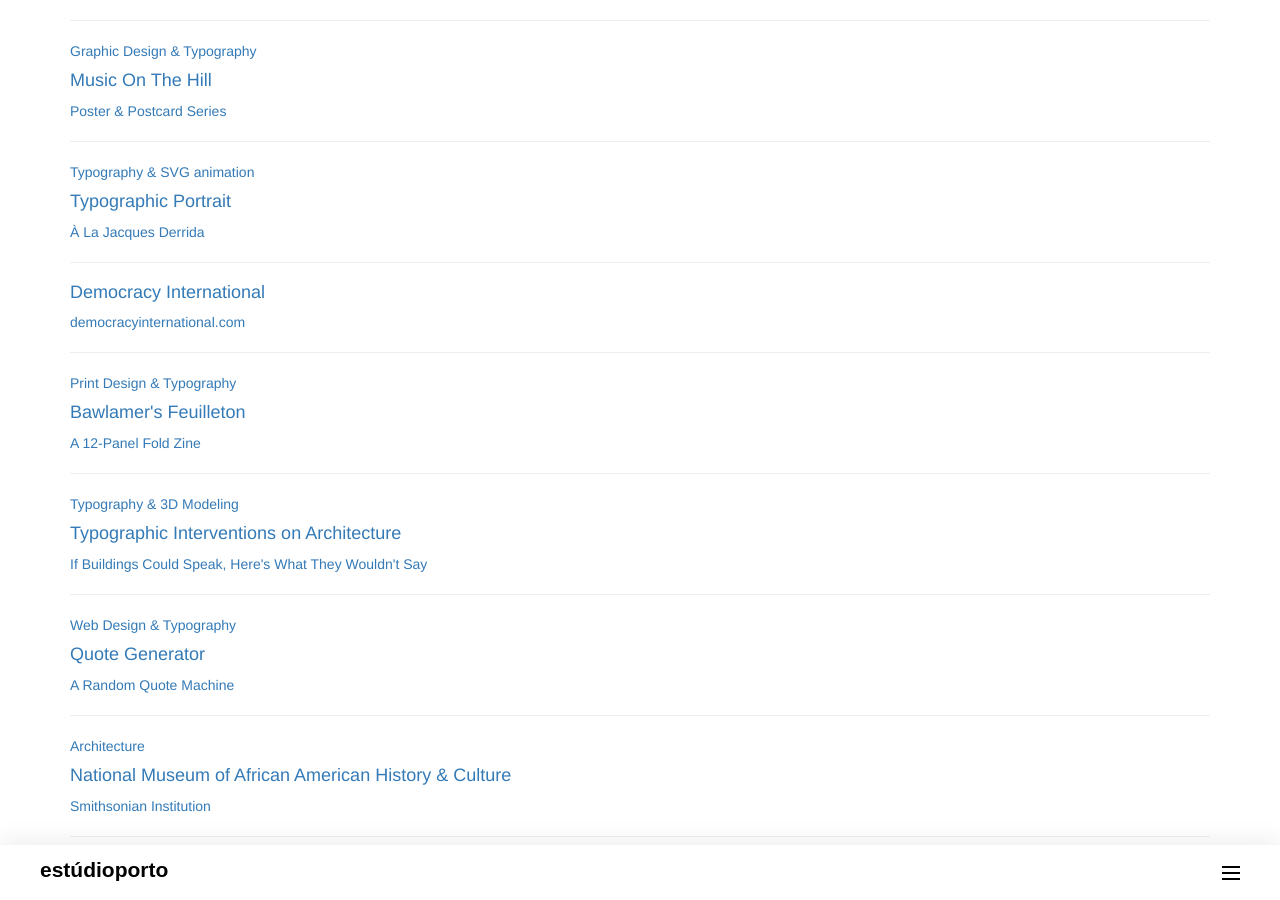
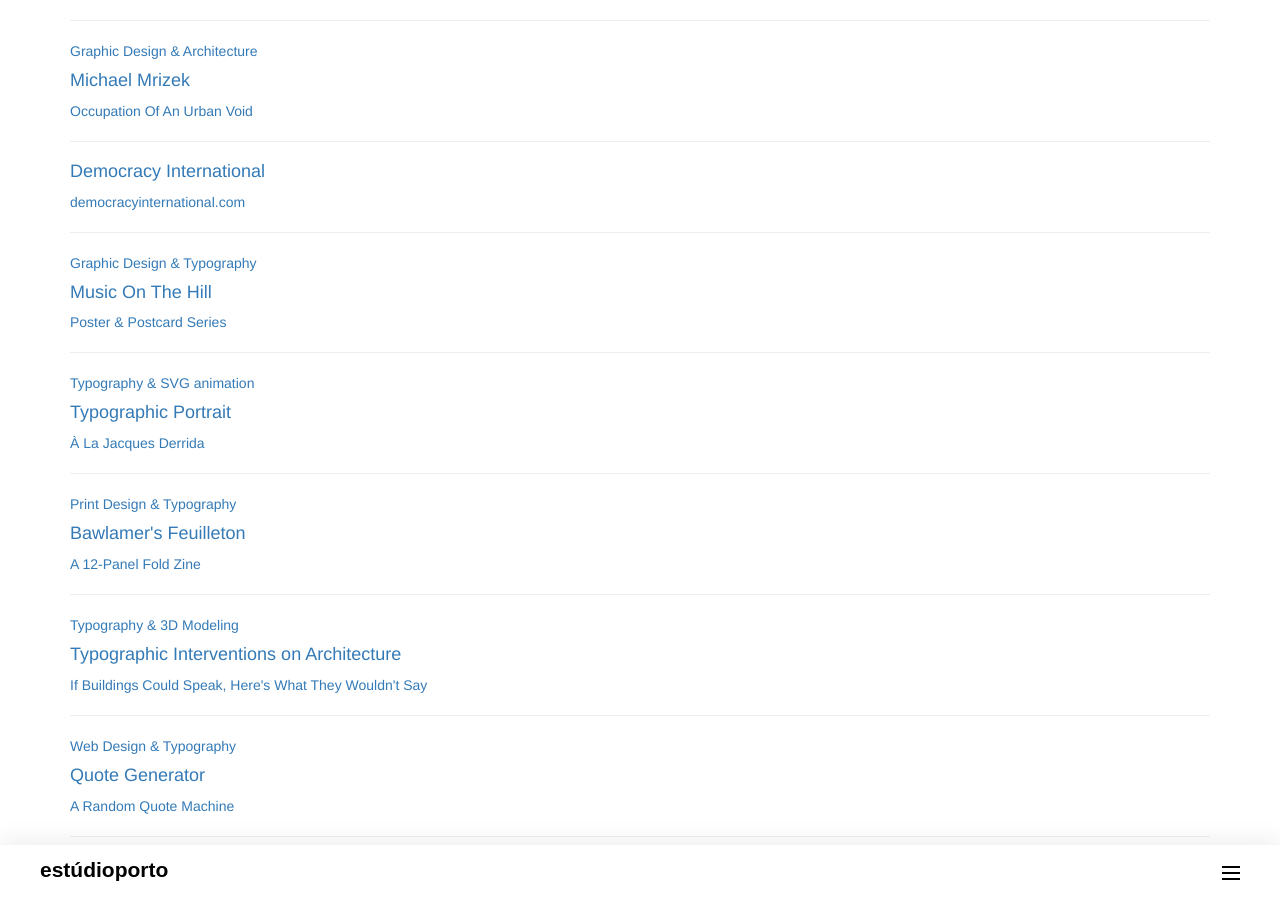
Before and after one commit to carolineportugal/estudioporto, a Jekyll site: the page built from b-side/index.html, in a window 1280 px wide and 900 px high. Built offline with Jekyll 4.4.1, drawn with Linux system fonts in a browser that asks for light colours; nearby versions of some CDN libraries; some web fonts are replaced; grey boxes are pictures that could not be loaded.

Commit message:
starts building michael mrizek md

```diff
--- a/_b-side/democracy-international.html
+++ b/_b-side/democracy-international.html
@@ -3,7 +3,7 @@
 title: Democracy International
 subtitle: democracyinternational.com
 season:
-order: 9
+order: 12
 category:
 image:
 description: "A zine with content and visual aesthetic inspired by Baltimore’s early industrial days, neon and strippers. And David Byrne."
--- /dev/null
+++ b/_b-side/michael-mrizek-md.html
@@ -0,0 +1,141 @@
+---
+layout: project
+title: Michael Mrizek
+subtitle: Occupation Of An Urban Void
+season: Spring 2008
+image: cine-rodoviaria.png
+order: 13
+category: Graphic Design & Architecture
+description: "<span class=\"italic\">Final Graduation Project in Architecture & Urban Planning School. Awarded top honors.</span>
+
+<p>This project consists of an architectural intervention in a downtown bus terminal in the city of Brasília, a World Heritage Site, that hides within its structure immense empty, unused, dead spaces in the heart of the city. The intervention consists of three underground buildings interconnected through a wide circulation artery. The main access ramp is located in the wide open-air atrium, where open-air movie showings take place. The fluidity of the ramp contrasts with the orthogonal shapes of the buildings. This elevated pathway penetrates all three buildings, creating a democratic atmosphere where people can freely circulate. The first building is a library—and its façade a large movie screen. In-between buildings there are large underground plazas that function as 'breathing spaces’. The walls of these plazas are intended to be used by graffiti artists, so talented local artists get a chance to showcase their work. The second and third buildings are the film school and the cinema complex, respectively. Two vertical towers, the only visible part of the project from the ground, house elevators and stairs.</p>
+
+<p>Graffiti is a transitory art, it does not belong to the artist. Very much like a building, or a city for that matter, doesn't belong to the architect or urban planner who envisioned it.They're also mutable beings.</p>"
+---
+
+<section id="cine-rodoviaria">
+
+  <h1 class="hidden-section-name">Cine Rodoviária</h1>
+
+  <div class="container">
+
+    <div class="row">
+      <div class="col-xs-10 col-xs-offset-1 col-sm-6 col-sm-offset-0 col-md-4 col-md-offset-2">
+        <div class="img-wrapper">
+          <a href="{{ site.baseurl}}/media/cine-rodoviaria/1.5.jpg" class="image-link" data-lightbox="cr">
+            <img class="img-responsive" src="{{ site.baseurl}}/media/cine-rodoviaria/1.5-small.jpg"/>
+          </a>
+          <div class="number">.01</div>
+        </div>
+      </div>
+      <div class="col-xs-10 col-xs-offset-1 col-sm-6 col-sm-offset-0 col-md-4">
+        <div class="img-wrapper">
+          <a href="{{ site.baseurl}}/media/cine-rodoviaria/2.5.jpg" class="image-link" data-lightbox="cr">
+            <img class="img-responsive" src="{{ site.baseurl}}/media/cine-rodoviaria/2.5-small.jpg"/>
+          </a>
+          <div class="number">.02</div>
+        </div>
+      </div>
+    </div>
+
+    <div class="row">
+      <div class="col-xs-10 col-xs-offset-1 col-sm-6 col-sm-offset-0 col-md-5 col-md-offset-1">
+        <div class="img-wrapper">
+          <a href="{{ site.baseurl}}/media/cine-rodoviaria/1.0.jpg" class="image-link" data-lightbox="cr">
+            <img class="img-responsive" src="{{ site.baseurl}}/media/cine-rodoviaria/1.0-small.jpg"/>
+          </a>
+          <div class="number">.03</div>
+        </div>
+      </div>
+      <div class="col-xs-10 col-xs-offset-1 col-sm-6 col-sm-offset-0 col-md-5">
+        <div class="img-wrapper">
+          <a href="{{ site.baseurl}}/media/cine-rodoviaria/2.0.jpg" class="image-link" data-lightbox="cr">
+            <img class="img-responsive" src="{{ site.baseurl}}/media/cine-rodoviaria/2.0-small.jpg"/>
+          </a>
+          <div class="number">.04</div>
+        </div>
+      </div>
+    </div>
+
+    <div class="row">
+      <div class="col-xs-10 col-xs-offset-1 col-sm-6 col-sm-offset-0 col-md-4 col-md-offset-2">
+        <div class="img-wrapper">
+          <a href="{{ site.baseurl}}/media/cine-rodoviaria/3.5.jpg" class="image-link" data-lightbox="cr">
+            <img class="img-responsive" src="{{ site.baseurl}}/media/cine-rodoviaria/3.5-small.jpg"/>
+          </a>
+          <div class="number">.05</div>
+        </div>
+      </div>
+      <div class="col-xs-10 col-xs-offset-1 col-sm-6 col-sm-offset-0 col-md-4">
+        <div class="img-wrapper">
+          <a href="{{ site.baseurl}}/media/cine-rodoviaria/4.5.jpg" class="image-link" data-lightbox="cr">
+            <img class="img-responsive" src="{{ site.baseurl}}/media/cine-rodoviaria/4.5-small.jpg"/>
+          </a>
+          <div class="number">.06</div>
+        </div>
+      </div>
+    </div>
+
+    <div class="row">
+      <div class="col-xs-10 col-xs-offset-1 col-sm-6 col-sm-offset-0 col-md-5 col-md-offset-1">
+        <div class="img-wrapper">
+          <a href="{{ site.baseurl}}/media/cine-rodoviaria/3.0.jpg" class="image-link" data-lightbox="cr">
+            <img class="img-responsive" src="{{ site.baseurl}}/media/cine-rodoviaria/3.0-small.jpg"/>
+          </a>
+          <div class="number">.07</div>
+        </div>
+      </div>
+      <div class="col-xs-10 col-xs-offset-1 col-sm-6 col-sm-offset-0 col-md-5">
+        <div class="img-wrapper">
+          <a href="{{ site.baseurl}}/media/cine-rodoviaria/4.0.jpg" class="image-link" data-lightbox="cr">
+            <img class="img-responsive" src="{{ site.baseurl}}/media/cine-rodoviaria/4.0-small.jpg"/>
+          </a>
+          <div class="number">.08</div>
+        </div>
+      </div>
+    </div>
+
+    <div class="row">
+      <div class="col-xs-10 col-xs-offset-1 col-sm-6 col-sm-offset-0 col-md-5 col-md-offset-1">
+        <div class="img-wrapper img-wrapper-last">
+          <a href="{{ site.baseurl}}/media/cine-rodoviaria/5.0.jpg" class="image-link" data-lightbox="cr">
+            <img class="img-responsive" src="{{ site.baseurl}}/media/cine-rodoviaria/5.0-small.jpg"/>
+          </a>
+          <div class="number">.09</div>
+        </div>
+      </div>
+    </div>
+
+  </div>
+
+</section>
+
+<script src="{{ site.baseurl}}/js/lightbox.js"></script>
+<script>
+
+  $(document).ready(function() {
+
+    lightbox.option({
+      'disableScrolling':true,
+      'wrapAround': true,
+      'maxWidth': 1750,
+    })
+
+    function disableImageLink(){
+      if ($(window).width() < 768) {
+          $("a.image-link").click(function(){
+            return false;
+          });
+      }else{
+          $("a.image-link").off();
+
+      }
+    }
+
+    disableImageLink();
+
+    $(window).resize(disableImageLink);
+
+  });
+
+</script>
```
